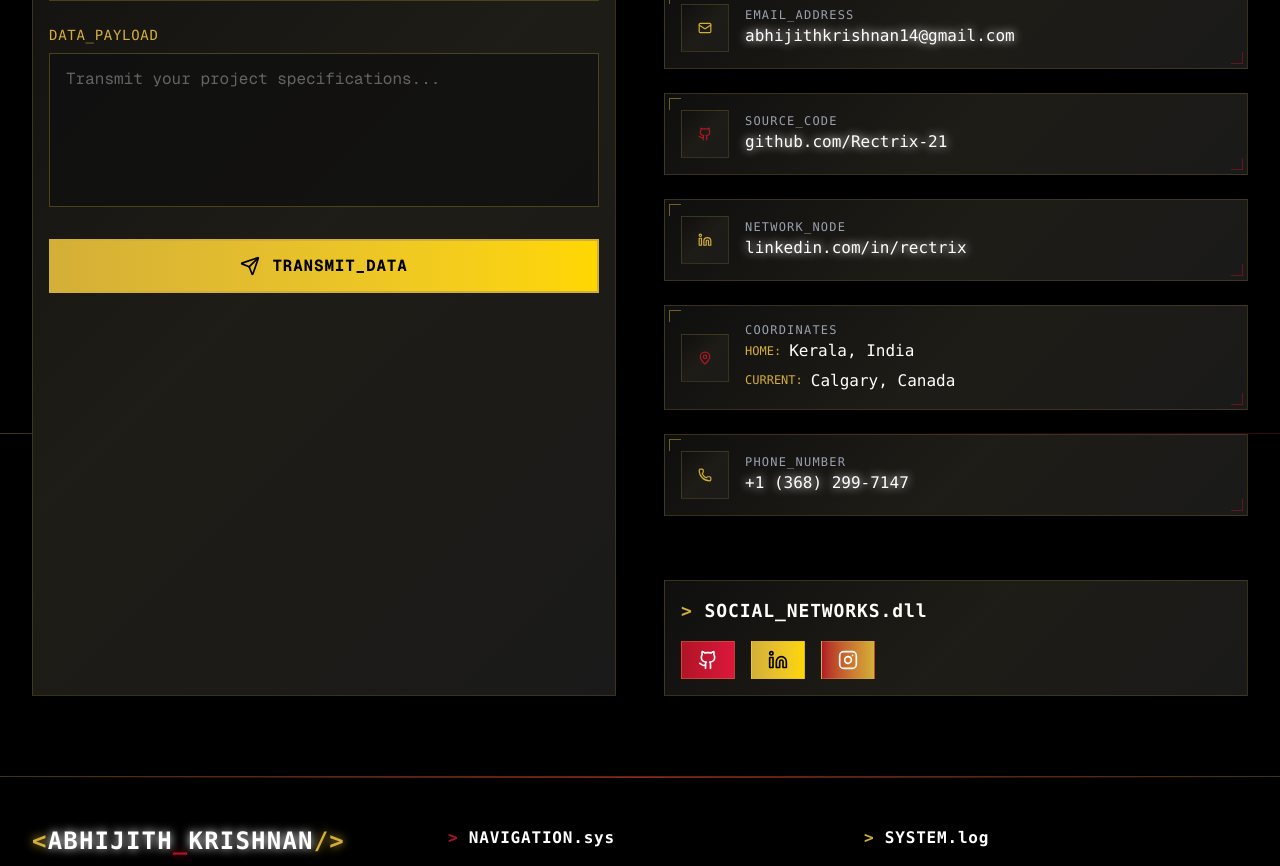
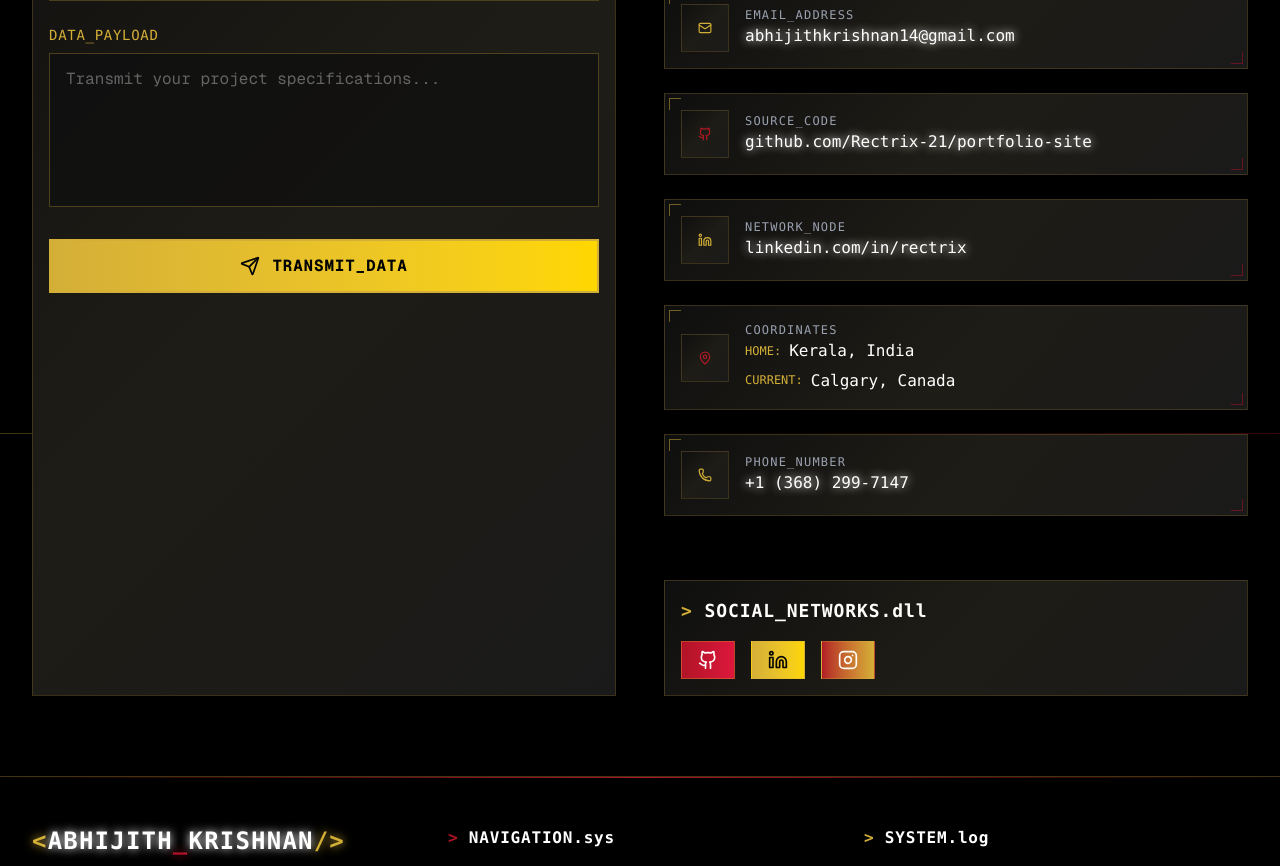
Before and after one commit to Rectrix-21/portfolio-site, a Next.js app: page / in a window 1280 px wide. Shown: the part 5760-6626 px from the top of the page. Built offline with nearby package versions, Linux system fonts and the light colour scheme.

Commit message:
updated git src code links

```diff
--- a/src/components/Contact.tsx
+++ b/src/components/Contact.tsx
@@ -36,8 +36,8 @@ const Contact = () => {
     {
       icon: <Github className="w-5 h-5" />,
       label: "SOURCE_CODE",
-      value: "github.com/Rectrix-21",
-      href: "https://github.com/Rectrix-21",
+      value: "github.com/Rectrix-21/portfolio-site",
+      href: "https://github.com/Rectrix-21/portfolio-site",
       color: "text-[#B11226]",
     },
     {
--- a/src/components/Footer.tsx
+++ b/src/components/Footer.tsx
@@ -112,7 +112,7 @@ const Footer = () => {
               >
                 <Terminal className="inline w-3 h-3 mr-2" />
                 <a
-                  href="https://github.com/Rectrix-21"
+                  href="https://github.com/Rectrix-21/portfolio-site"
                   target="_blank"
                   rel="noopener noreferrer"
                 >
```
